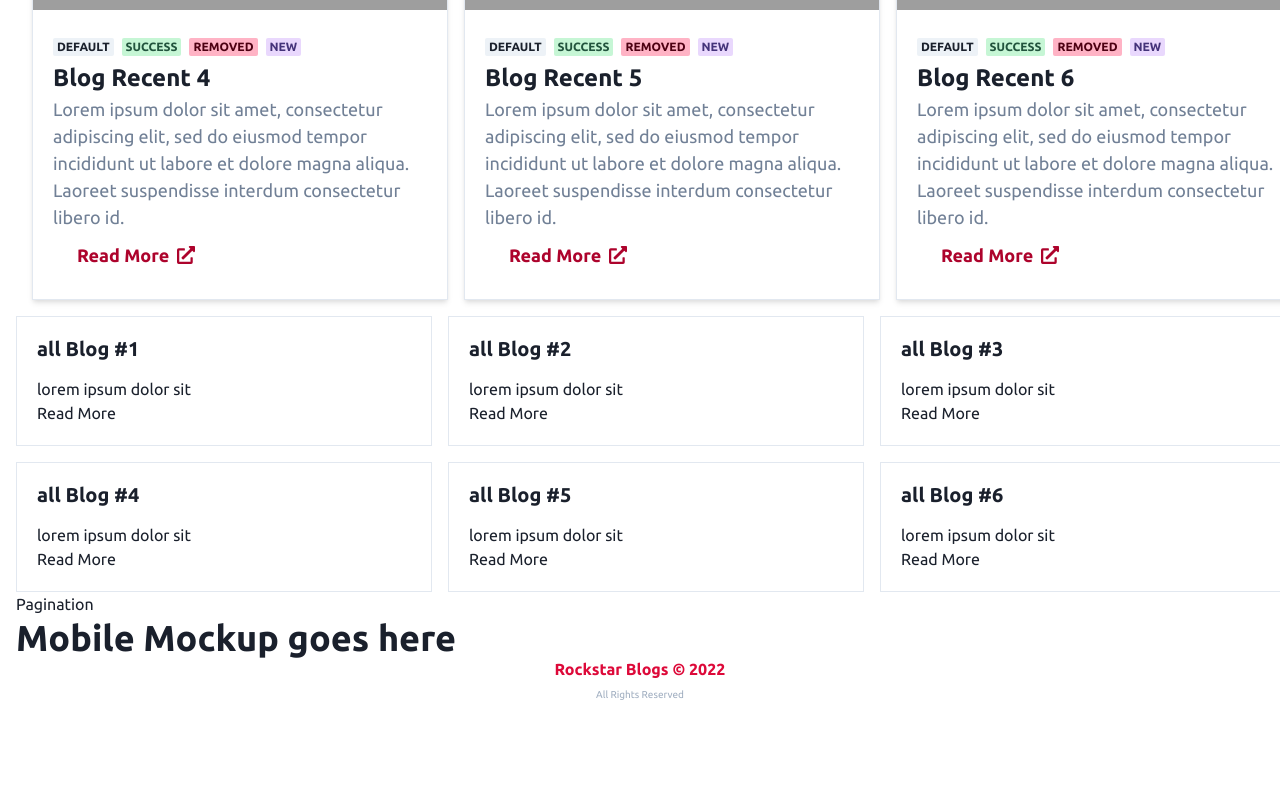
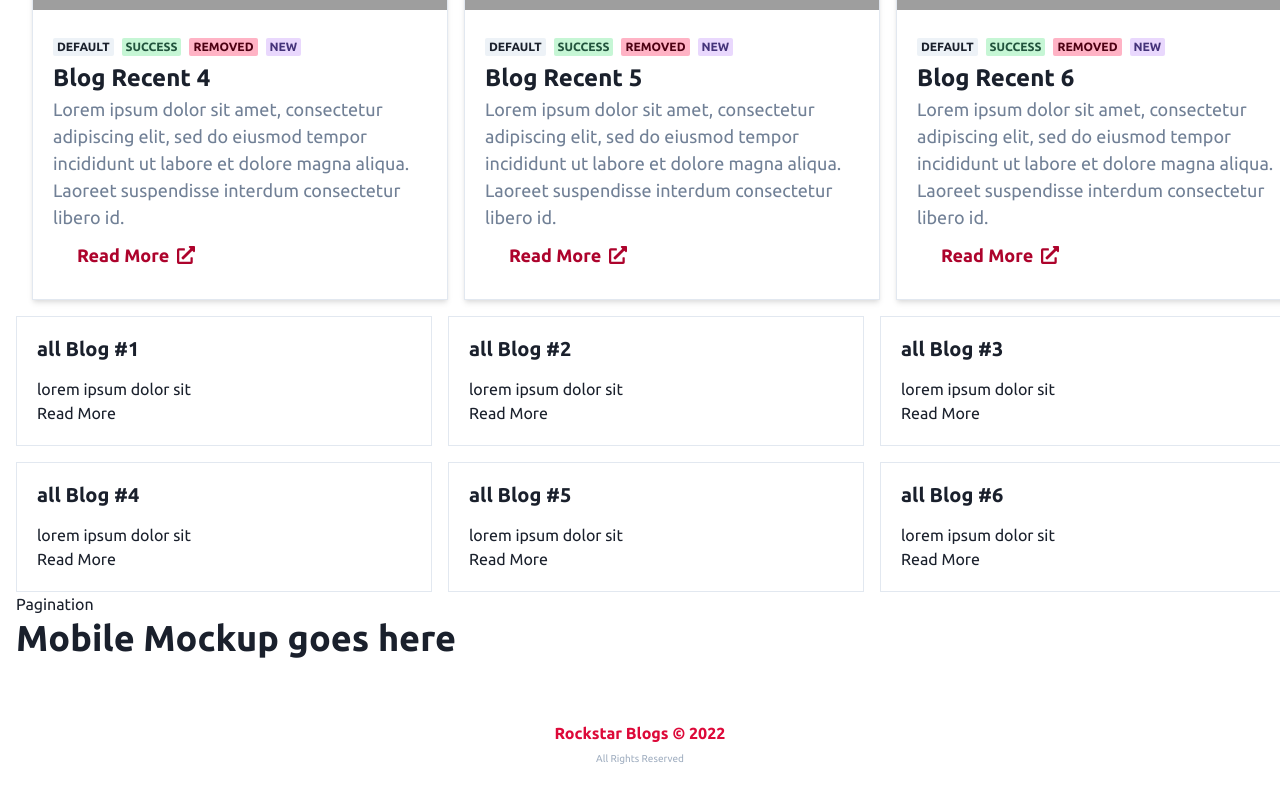
Before and after one commit to Aman7400/rockstar-blogs, a Next.js app: page / in a window 1280 px wide. Shown: the part 1945-2745 px from the top of the page. Before the commit the page ends 2647 px from the top, so only its background shows below. Built offline with nearby package versions, Linux system fonts and the light colour scheme; grey boxes are pictures that could not be loaded.

Commit message:
Update Footer.js

```diff
--- a/components/layout/Footer.js
+++ b/components/layout/Footer.js
@@ -3,7 +3,7 @@ import { Container, Heading, Text, VStack } from "@chakra-ui/react"
 function Footer() {
   const currentYear = new Date().getFullYear();
   return (
-    <Container>
+    <Container py={16}>
       <VStack display={"flex"} justifyContent="center">
         <Heading size="sm" color="red.500">
           Rockstar Blogs &copy; {currentYear}
```
